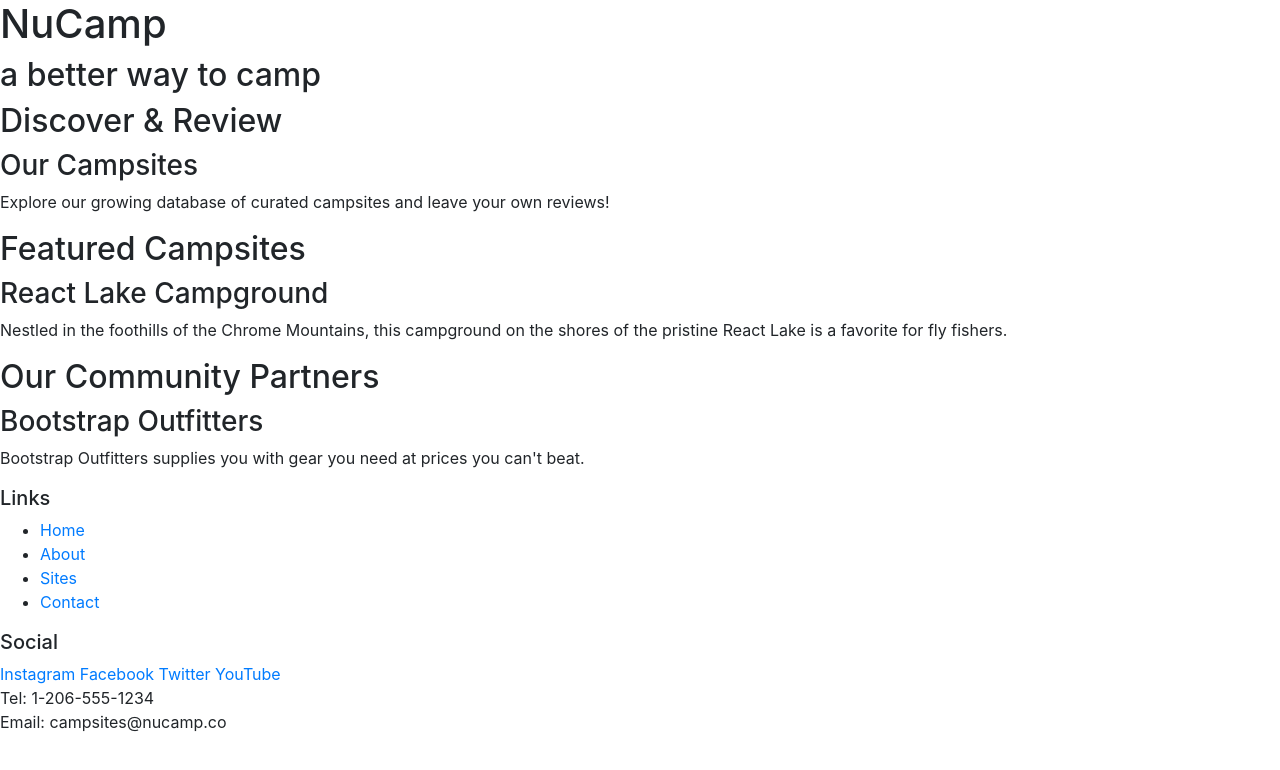
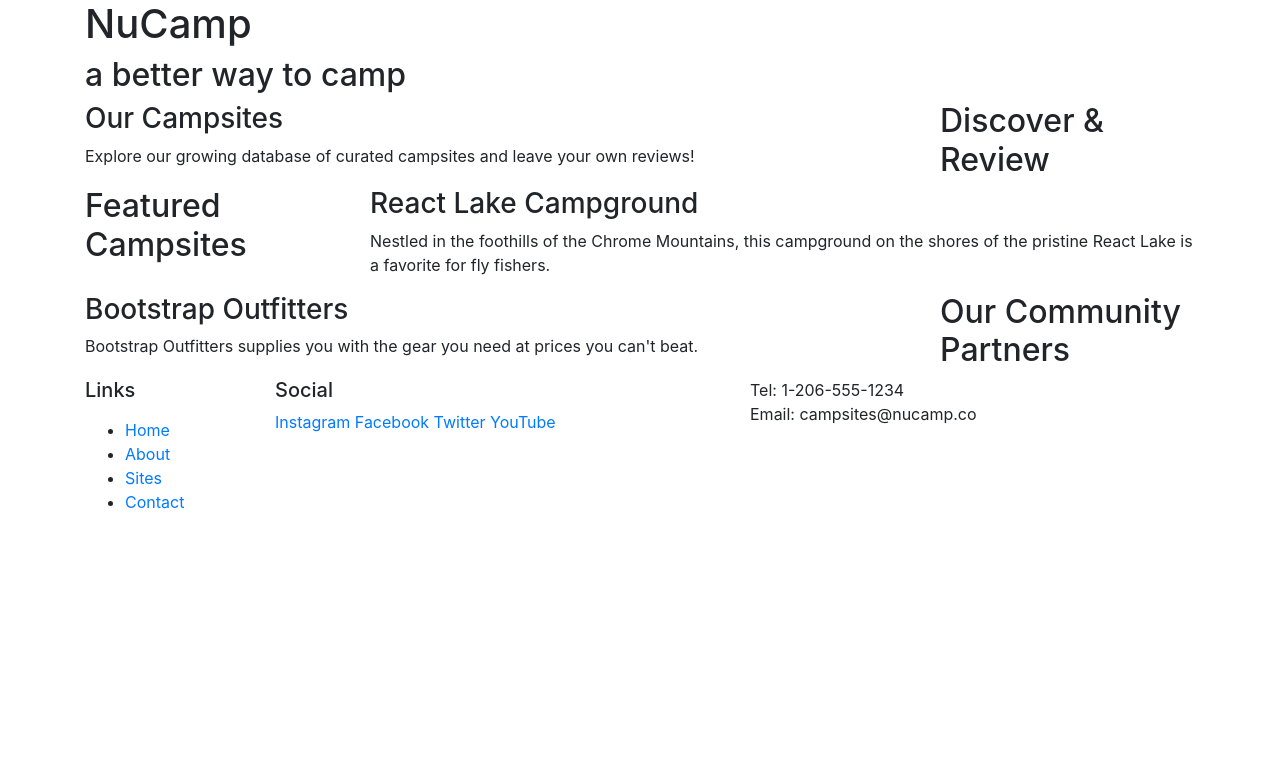
Before and after one commit to twsims/NumcampProject, a website: page index.html in a window 1280 px wide. Drawn offline with nearby package versions, Linux system fonts and the light colour scheme.

Commit message:
Boostrap Grid

```diff
--- a/index.html
+++ b/index.html
@@ -16,32 +16,58 @@
 
     <header>
         <div>
+            <div class="container">
+                <div class="row">
+                    <div class="col">
                         <h1>NuCamp</h1>
                         <h2>a better way to camp</h2>
                     </div>
+                </div>
+            </div>
+        </div>
     </header>
 
-    <div>
+    <div class="container">
+        <div class="row">
+            <div class="col-sm-4 order-sm-last col-md-3">
+
                 <h2>Discover & Review</h2>
+            </div>
+            <div class="col">
                 <h3>Our Campsites</h3>
                 <p>Explore our growing database of curated campsites and leave your own reviews!</p>
             </div>
+        </div>
 
-    <div>
+        <div class="row">
+            <div class="col-sm-4 col-md-3">
                 <h2>Featured Campsites</h2>
+            </div>
+            <div class="col">
                 <h3>React Lake Campground</h3>
         		<p>Nestled in the foothills of the Chrome Mountains, this campground on the shores of the pristine React Lake is a favorite for fly fishers.</p>
    			</div>
+        </div>
 
-    <div>
+        <div class="row">
+            <div class="col-sm-4 order-sm-last col-md-3">
                 <h2>Our Community Partners</h2>
+            </div>
+            <div class="col">
                 <h3>Bootstrap Outfitters</h3>
-        <p>Bootstrap Outfitters supplies you with gear you need at prices you can't beat.</p>
+        		<p>Bootstrap Outfitters supplies you with the gear you need at prices you can't beat.</p>
+            </div>
+        </div>
     </div>
 
     <footer>
-        <div>
+        <footer>
+            <div class="container">
+                <div class="row">
+                    <div class="col-4 col-sm-2">
                         <h5>Links</h5>
+                        <ul class="list-unstyled">
+                        </ul>
                         <ul>
                             <li><a href="#">Home</a></li>
                             <li><a href="#">About</a></li>
@@ -49,17 +75,20 @@
                             <li><a href="#">Contact</a></li>
                         </ul>
                     </div>
-        <div>
+                    <div class="col-6 col-sm-5">
                         <h5>Social</h5>
                         <a href="http://instagram.com/">Instagram</a>
                         <a href="http://facebook.com/">Facebook</a>
                         <a href="http://twitter.com/">Twitter</a>
                         <a href="http://youtube.com/">YouTube</a>
                     </div>
-        <div>
+                    <div class="col-sm-4">
                         Tel: 1-206-555-1234<br />
                         Email: campsites@nucamp.co
                     </div>
+               </div>
+            </div>
+        </footer>
     </footer>
  <!-- jQuery must come first, then Popper.js, then the Bootstrap JavaScript plugins.-->
  <script src="node_modules/jquery/dist/jquery.slim.min.js"></script>
```
Lines whose indentation alone changed are shown as unchanged.
